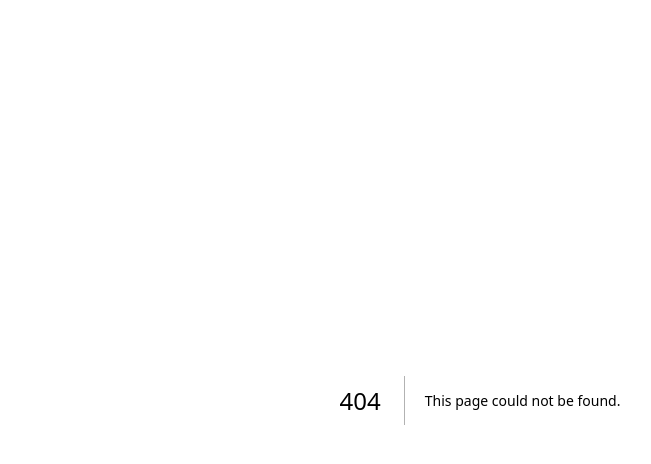
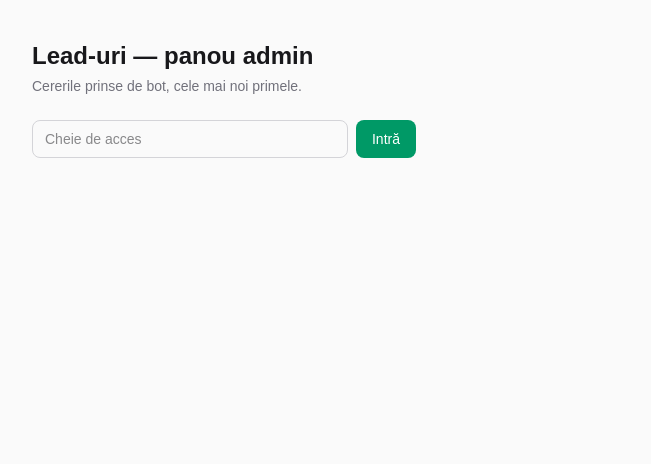
Before and after one commit to alex-macovetch1/leadbot, a Next.js app: page /admin in a window 1280 px wide. Before the commit this address had no page. Shown: the top 464 px of the page, without its empty margins (160-811 px from the left). Built offline with nearby package versions, Linux system fonts and the light colour scheme.

Commit message:
Add admin panel to view captured leads

```diff
--- /dev/null
+++ b/src/app/admin/page.tsx
@@ -0,0 +1,123 @@
+"use client";
+
+import { useEffect, useState } from "react";
+
+type StoredLead = {
+  id: string;
+  createdAt: number;
+  lang: string;
+  deal: string;
+  propertyType: string;
+  zone: string;
+  budget: string;
+  name: string;
+  phone: string;
+};
+
+export default function AdminPage() {
+  const [key, setKey] = useState("");
+  const [submitted, setSubmitted] = useState(false);
+  const [leads, setLeads] = useState<StoredLead[]>([]);
+  const [error, setError] = useState<string | null>(null);
+  const [loading, setLoading] = useState(false);
+
+  async function load(k: string) {
+    setLoading(true);
+    setError(null);
+    try {
+      const res = await fetch(`/api/leads?key=${encodeURIComponent(k)}`);
+      if (res.status === 401) {
+        setError("Cheie greșită.");
+        setSubmitted(false);
+        return;
+      }
+      const data = await res.json();
+      setLeads(data.leads ?? []);
+      setSubmitted(true);
+    } catch {
+      setError("Nu am putut încărca lead-urile.");
+    } finally {
+      setLoading(false);
+    }
+  }
+
+  // auto-refresh every 10s once unlocked
+  useEffect(() => {
+    if (!submitted) return;
+    const t = setInterval(() => load(key), 10000);
+    return () => clearInterval(t);
+  }, [submitted, key]);
+
+  return (
+    <div className="min-h-screen bg-zinc-50 px-6 py-10 text-zinc-900 dark:bg-zinc-950 dark:text-zinc-50">
+      <div className="mx-auto max-w-4xl">
+        <h1 className="text-2xl font-bold">Lead-uri — panou admin</h1>
+        <p className="mt-1 text-sm text-zinc-500">Cererile prinse de bot, cele mai noi primele.</p>
+
+        {!submitted ? (
+          <form
+            onSubmit={(e) => {
+              e.preventDefault();
+              if (key) load(key);
+            }}
+            className="mt-6 flex max-w-sm gap-2"
+          >
+            <input
+              type="password"
+              value={key}
+              onChange={(e) => setKey(e.target.value)}
+              placeholder="Cheie de acces"
+              className="flex-1 rounded-lg border border-zinc-300 px-3 py-2 text-sm outline-none focus:border-emerald-500 dark:border-zinc-700 dark:bg-zinc-800"
+            />
+            <button className="rounded-lg bg-emerald-600 px-4 py-2 text-sm font-medium text-white hover:bg-emerald-700">
+              Intră
+            </button>
+          </form>
+        ) : (
+          <div className="mt-6">
+            <div className="mb-3 flex items-center gap-3 text-sm text-zinc-500">
+              <span>{leads.length} lead-uri</span>
+              <button onClick={() => load(key)} className="rounded-md bg-zinc-200 px-3 py-1 text-xs font-medium hover:bg-zinc-300 dark:bg-zinc-800">
+                {loading ? "..." : "Reîncarcă"}
+              </button>
+            </div>
+            {leads.length === 0 ? (
+              <p className="rounded-xl border border-dashed border-zinc-300 p-8 text-center text-sm text-zinc-400 dark:border-zinc-700">
+                Încă niciun lead. Deschide botul pe pagina principală și completează o cerere.
+              </p>
+            ) : (
+              <div className="overflow-x-auto rounded-xl border border-zinc-200 dark:border-zinc-800">
+                <table className="w-full min-w-[640px] text-sm">
+                  <thead className="bg-zinc-100 text-left text-xs uppercase tracking-wide text-zinc-500 dark:bg-zinc-900">
+                    <tr>
+                      <th className="px-3 py-2">Nume</th>
+                      <th className="px-3 py-2">Telefon</th>
+                      <th className="px-3 py-2">Cerere</th>
+                      <th className="px-3 py-2">Zonă</th>
+                      <th className="px-3 py-2">Buget €</th>
+                    </tr>
+                  </thead>
+                  <tbody>
+                    {leads.map((l) => (
+                      <tr key={l.id} className="border-t border-zinc-100 dark:border-zinc-800">
+                        <td className="px-3 py-2 font-medium">{l.name}</td>
+                        <td className="px-3 py-2">
+                          <a href={`tel:${l.phone}`} className="text-emerald-600 hover:underline">{l.phone}</a>
+                        </td>
+                        <td className="px-3 py-2">{l.deal} · {l.propertyType}</td>
+                        <td className="px-3 py-2">{l.zone}</td>
+                        <td className="px-3 py-2">{l.budget}</td>
+                      </tr>
+                    ))}
+                  </tbody>
+                </table>
+              </div>
+            )}
+          </div>
+        )}
+
+        {error && <p className="mt-3 text-sm text-red-500">{error}</p>}
+      </div>
+    </div>
+  );
+}
```
